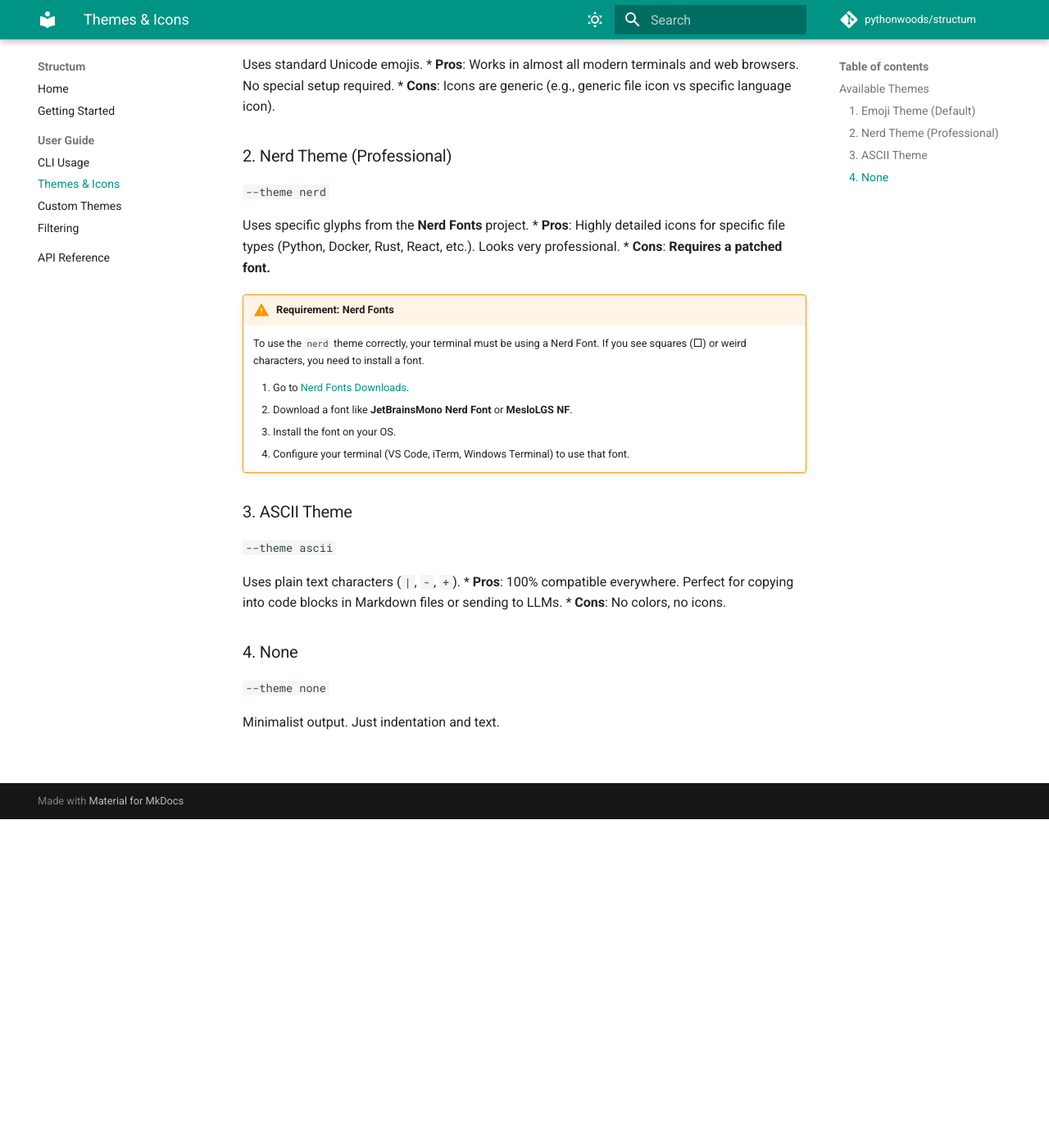
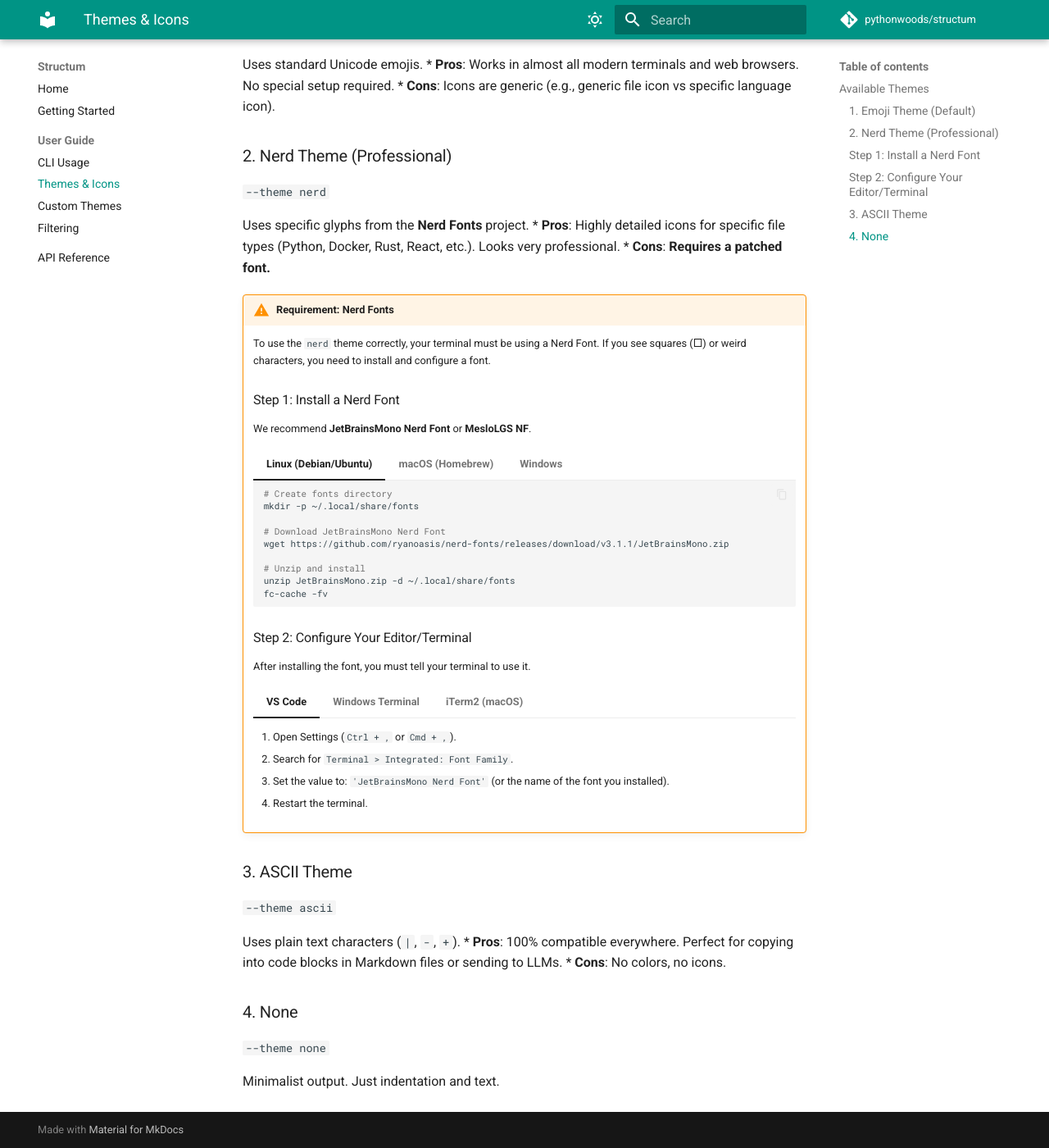
Before and after one commit to PythonWoods/structum, an MkDocs documentation site: the page built from docs/user-guide/themes.md, in a window 1280 px wide and 1400 px high, scrolled down 401 px. Shown: the whole window at 82% size. Built offline with MkDocs 1.6.1 and Material for MkDocs 9.7.7, drawn with Linux system fonts in a browser that asks for light colours; comment, search, counter and statistics services are not loaded.

Commit message:
docs: update themes guide and bump project version
- Enhanced 'themes.md' with detailed Nerd Fonts installation steps for all OSs and VS Code.
- Updated version in 'pyproject.toml'.

````diff
--- a/docs/user-guide/themes.md
+++ b/docs/user-guide/themes.md
@@ -21,12 +21,58 @@
 *   **Cons**: **Requires a patched font.**
 
 !!! warning "Requirement: Nerd Fonts"
-    To use the `nerd` theme correctly, your terminal must be using a Nerd Font. If you see squares (□) or weird characters, you need to install a font.
+    To use the `nerd` theme correctly, your terminal must be using a Nerd Font. If you see squares (□) or weird characters, you need to install and configure a font.
 
-    1.  Go to [Nerd Fonts Downloads](https://www.nerdfonts.com/font-downloads).
-    2.  Download a font like **JetBrainsMono Nerd Font** or **MesloLGS NF**.
-    3.  Install the font on your OS.
-    4.  Configure your terminal (VS Code, iTerm, Windows Terminal) to use that font.
+    ### Step 1: Install a Nerd Font
+
+    We recommend **JetBrainsMono Nerd Font** or **MesloLGS NF**.
+
+    === "Linux (Debian/Ubuntu)"
+        ```bash
+        # Create fonts directory
+        mkdir -p ~/.local/share/fonts
+
+        # Download JetBrainsMono Nerd Font
+        wget https://github.com/ryanoasis/nerd-fonts/releases/download/v3.1.1/JetBrainsMono.zip
+
+        # Unzip and install
+        unzip JetBrainsMono.zip -d ~/.local/share/fonts
+        fc-cache -fv
+        ```
+
+    === "macOS (Homebrew)"
+        ```bash
+        brew tap homebrew/cask-fonts
+        brew install --cask font-jetbrains-mono-nerd-font
+        ```
+
+    === "Windows"
+        1.  Go to [Nerd Fonts Downloads](https://www.nerdfonts.com/font-downloads).
+        2.  Download **JetBrainsMono Nerd Font**.
+        3.  Unzip the file.
+        4.  Select all `.ttf` files, right-click, and choose **"Install"**.
+
+    ### Step 2: Configure Your Editor/Terminal
+
+    After installing the font, you must tell your terminal to use it.
+
+    === "VS Code"
+        1.  Open Settings (`Ctrl + ,` or `Cmd + ,`).
+        2.  Search for `Terminal > Integrated: Font Family`.
+        3.  Set the value to: `'JetBrainsMono Nerd Font'` (or the name of the font you installed).
+        4.  Restart the terminal.
+
+    === "Windows Terminal"
+        1.  Open Settings (`Ctrl + ,`).
+        2.  Select your profile (e.g., PowerShell or Ubuntu).
+        3.  Go to **Appearance** > **Font face**.
+        4.  Select **JetBrainsMono Nerd Font**.
+        5.  Click **Save**.
+
+    === "iTerm2 (macOS)"
+        1.  Go to **Preferences** > **Profiles** > **Text**.
+        2.  Check **"Use a different font for non-ASCII text"**.
+        3.  Select **JetBrainsMono Nerd Font** for both font settings.
 
 ### 3. ASCII Theme
 `--theme ascii`
````
Also changed, not shown: pyproject.toml (+23 -20 lines).
